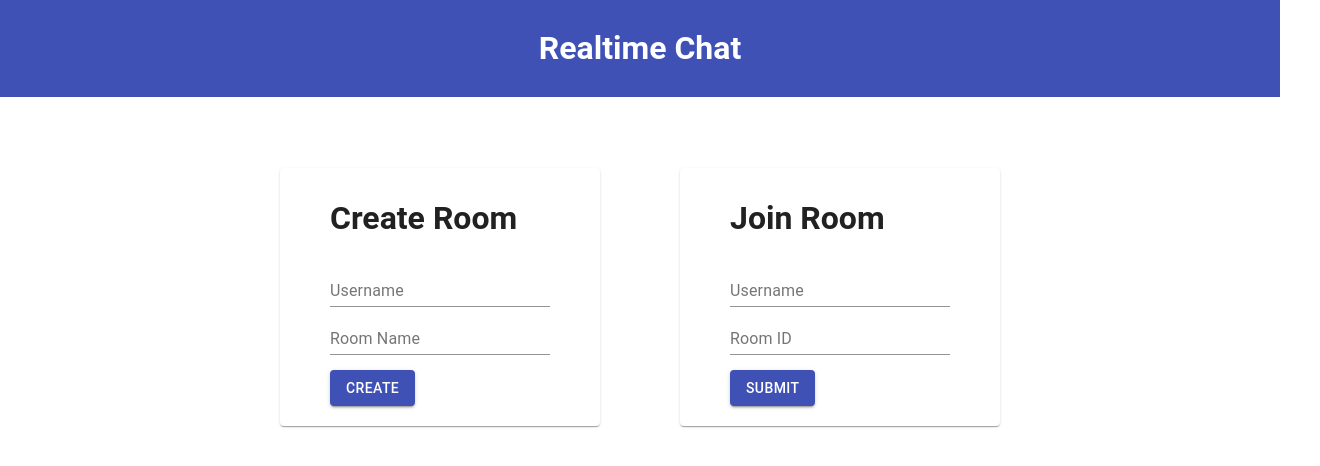
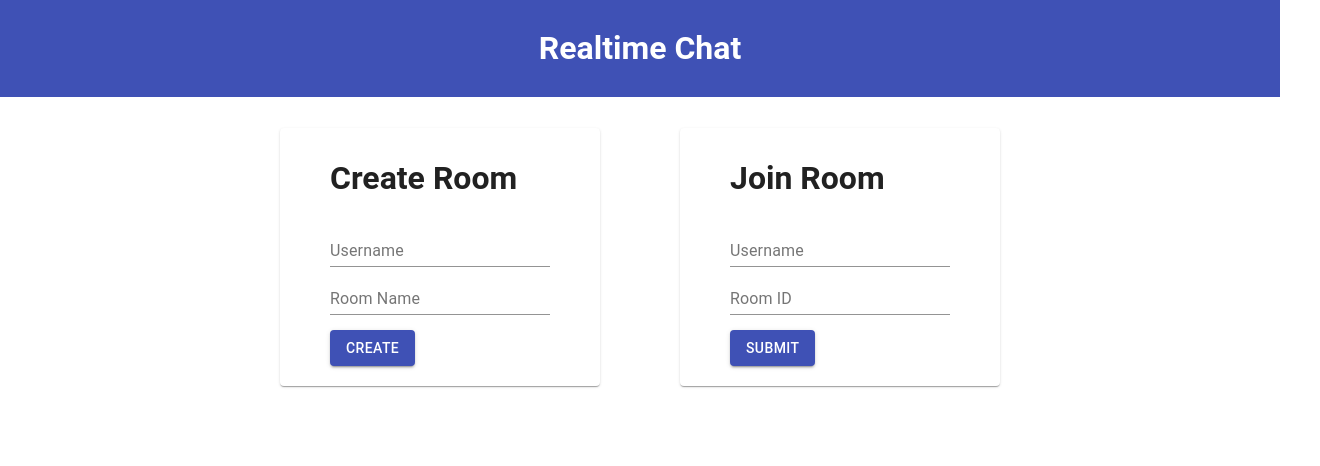
Before and after one commit to jimuskin/realtime-chat, a React (Create React App) app in the folder client/: page / in a window 1280 px wide. Shown: the top 466 px of the page, 1320 px wide, since content can reach past the window. Built offline with nearby package versions, Linux system fonts and the light colour scheme.

Commit message:
Replaced styling component with class name

```diff
--- a/client/src/Components/Home/Home.js
+++ b/client/src/Components/Home/Home.js
@@ -8,7 +8,7 @@ import ErrorContainer from "./ErrorContainer";
 
 const Home = (props) => {
 	return (
-		<div style={{ padding: 40 }}>
+		<div className="home">
 			{/* The grid which handles the form containers.*/}
 			<Grid
 				container
@@ -16,7 +16,7 @@ const Home = (props) => {
 				direction="row"
 				justify="center"
 				alignItems="center"
-				className="home"
+				className="home-grid"
 			>
 				<Grid item>
 					<Paper>
--- a/client/src/Components/Home/Style.css
+++ b/client/src/Components/Home/Style.css
@@ -1,4 +1,7 @@
 .home {
+	padding: 40;
+}
+.home-grid {
 	min-height: 50vh;
 }
 
```
